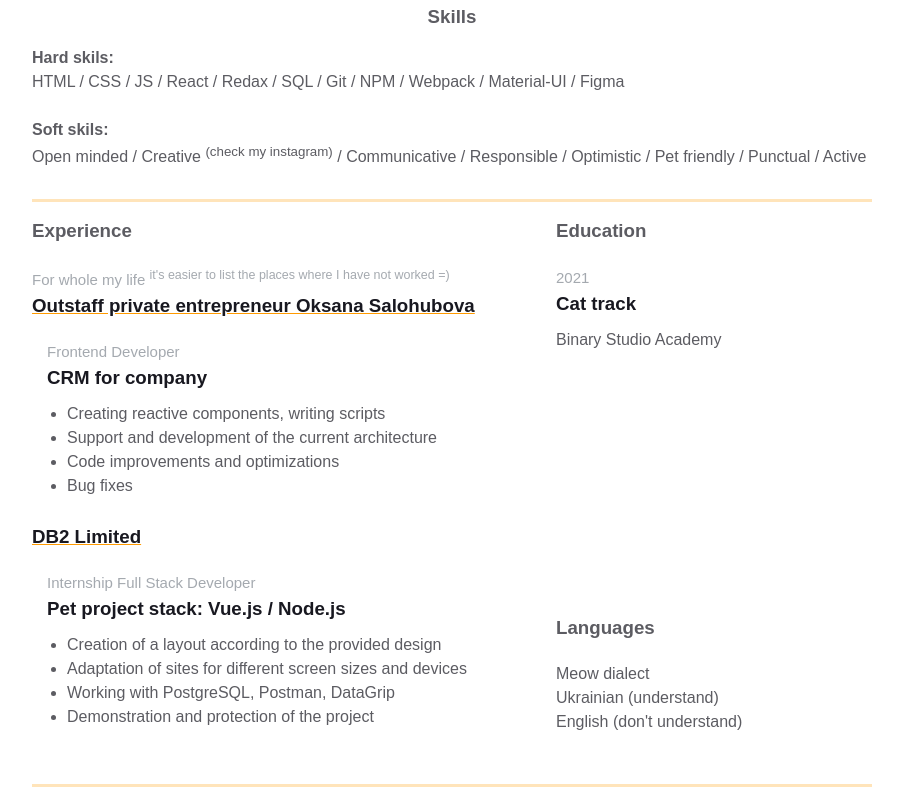
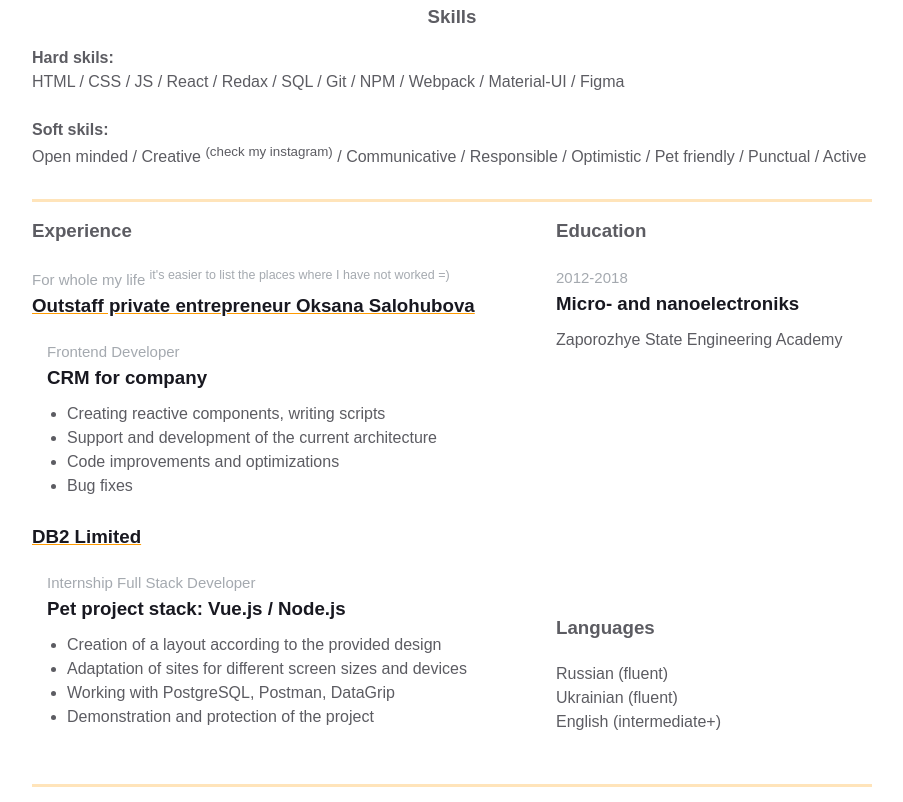
Before and after one commit to egorkafm/homepage, a plain HTML site: page index.html in a window 1280 px wide. Shown: the part 536-1338 px from the top of the page, without its empty margins (188-1091 px from the left). Drawn offline with Linux system fonts and the light colour scheme.

Commit message:
added personal education, languages blocks

```diff
--- a/index.html
+++ b/index.html
@@ -166,22 +166,22 @@
             <div class="additional-info__education">
               <h3 class="additional-info__education-header">Education</h3>
               <div class="additional-info__education-university">
-                <span class="additional-info__education-university-durability">2021</span>
-                <h3 class="additional-info__education-university-speciality">Cat track</h3>
-                <p class="additional-info__education-university-name">Binary Studio Academy</p>
+                <span class="additional-info__education-university-durability">2012-2018</span>
+                <h3 class="additional-info__education-university-speciality">Micro- and nanoelectroniks</h3>
+                <p class="additional-info__education-university-name">Zaporozhye State Engineering Academy</p>
               </div>
             </div>
 
             <div class="additional-info__languages">
               <h3 class="additional-info__languages-header">Languages</h3>
               <p class="additional-info__languages-item">
-                Meow dialect
+                Russian (fluent)
               </p>
               <p class="additional-info__languages-item">
-                Ukrainian (understand)
+                Ukrainian (fluent)
               </p>
               <p class="additional-info__languages-item">
-                English (don't understand)
+                English (intermediate+)
               </p>
             </div>
           </div>
```
